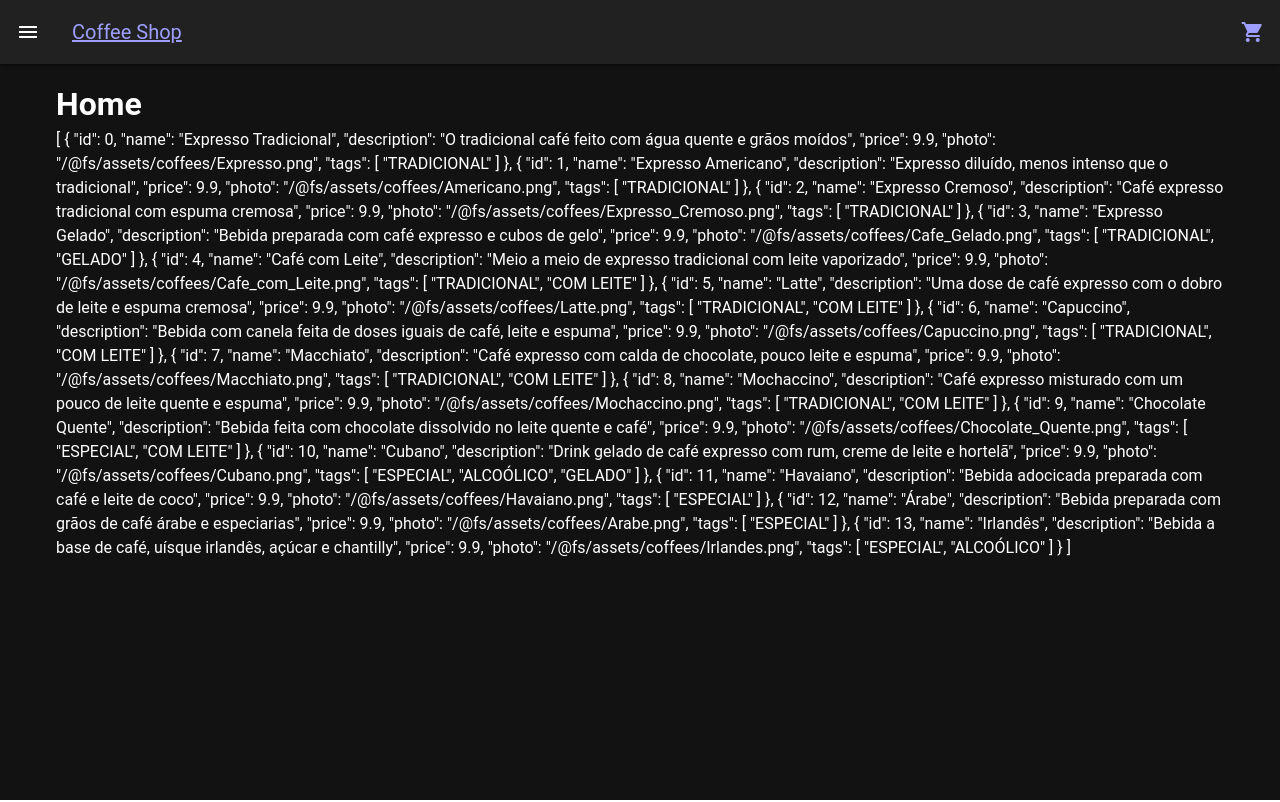
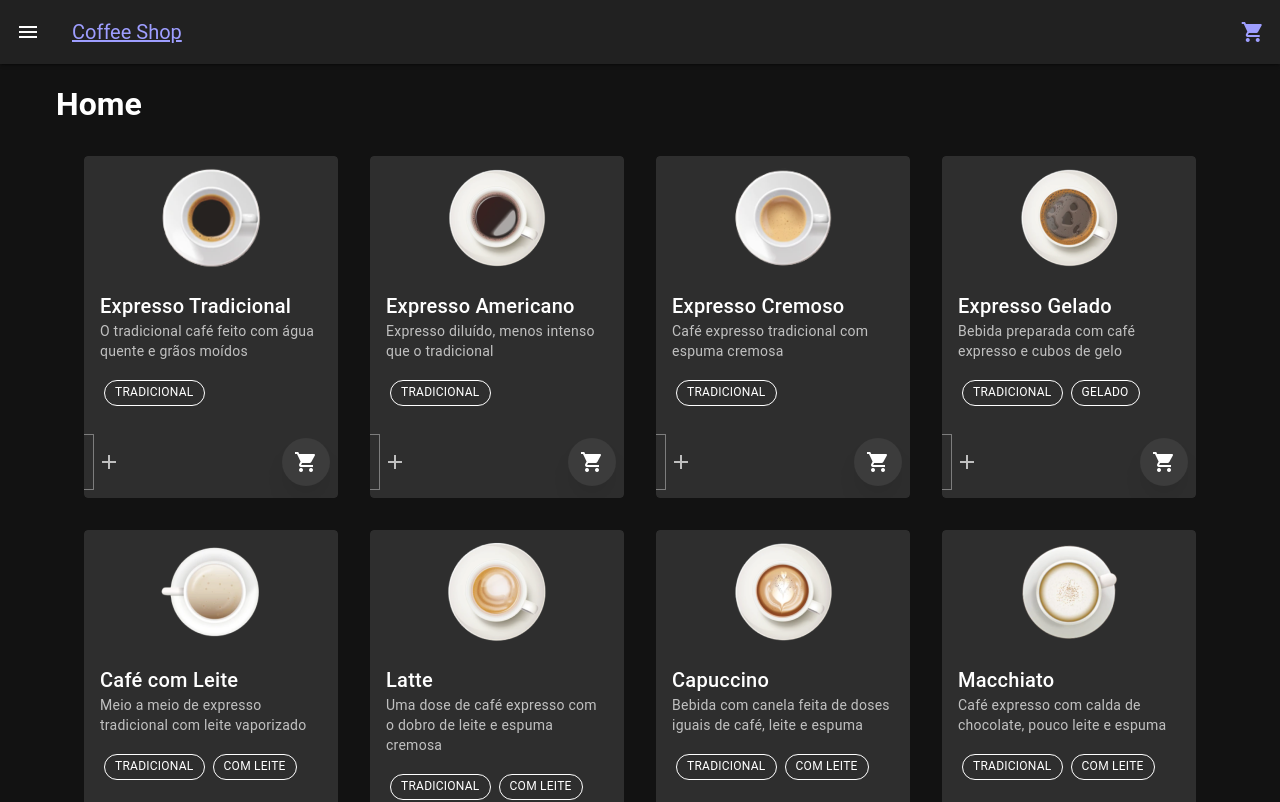
Before and after one commit to ArnaldoAF/coffe-shop-vue, a Nuxt app: page / in a window 1280 px wide. Shown: the top 802 px of the page. Built offline with nearby package versions, Linux system fonts and the light colour scheme.

Commit message:
coffeeCard

```diff
--- /dev/null
+++ b/components/CoffeeCard.vue
@@ -0,0 +1,51 @@
+<script setup lang="ts">
+
+const qtd = ref(0);
+const { coffee } = defineProps<{
+    coffee: CoffeeInterface
+}>()
+
+function increment() {
+    qtd.value = qtd.value + 1
+
+}
+function decrement() {
+    if (qtd.value > 0) qtd.value = qtd.value - 1
+
+}
+
+</script>
+
+<template>
+    <v-card class="ma-3 " max-width="344" variant="tonal" data-cy="char-card">
+        <v-img :src=coffee.photo height="100" class="my-3"></v-img>
+
+        <v-card-item>
+
+            <v-card-title data-cy="coffee-name">
+                {{ coffee.name }}
+            </v-card-title>
+
+            <v-card-subtitle class="d-flex align-center text-wrap" data-cy="coffee-status">
+                {{ coffee.description }}
+            </v-card-subtitle>
+        </v-card-item>
+
+        <v-card-text>
+            <v-chip v-for=" tag in coffee.tags" variant="outlined" class="ma-1" size="small">
+                {{ tag }}
+            </v-chip>
+
+
+
+
+        </v-card-text>
+        <v-card-actions class="d-flex justify-space-between align-center">
+            <v-text-field v-model="qtd" append-icon="mdi-plus" prepend-icon="mdi-minus" @click:append="increment"
+                @click:prepend="decrement" readonly width="5" variant="outlined" max-width="10" class="d-flex align-center justify-center text-center">
+            </v-text-field>
+            <v-btn density="default" elevation="24" icon="mdi-cart" variant="elevated" class=""></v-btn>
+        </v-card-actions>
+
+    </v-card>
+</template>
--- a/pages/index.vue
+++ b/pages/index.vue
@@ -1,7 +1,16 @@
 <template>
     <div>
         <h1>Home</h1>
-        {{ coffeeList }}
+        <v-container fluid  data-cy="char-card-list">
+            <v-row dense v-if="coffeeList.length">
+                <v-col v-for=" coffee in coffeeList" cols="6" md="3" >
+                    <CoffeeCard :coffee="coffee" />
+                </v-col>
+            </v-row>
+            <v-row v-else justify="center">
+                    <h1>No Results</h1>
+            </v-row>
+        </v-container>
     </div>
 </template>
 
```
